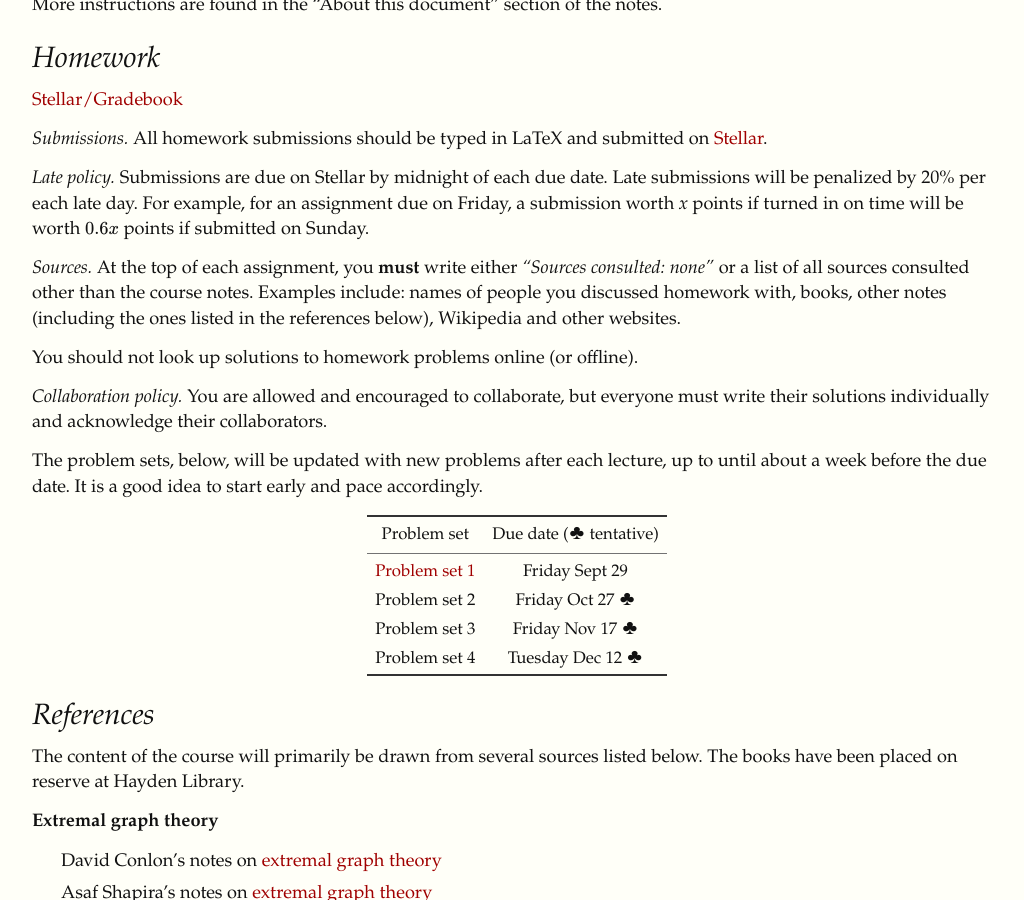
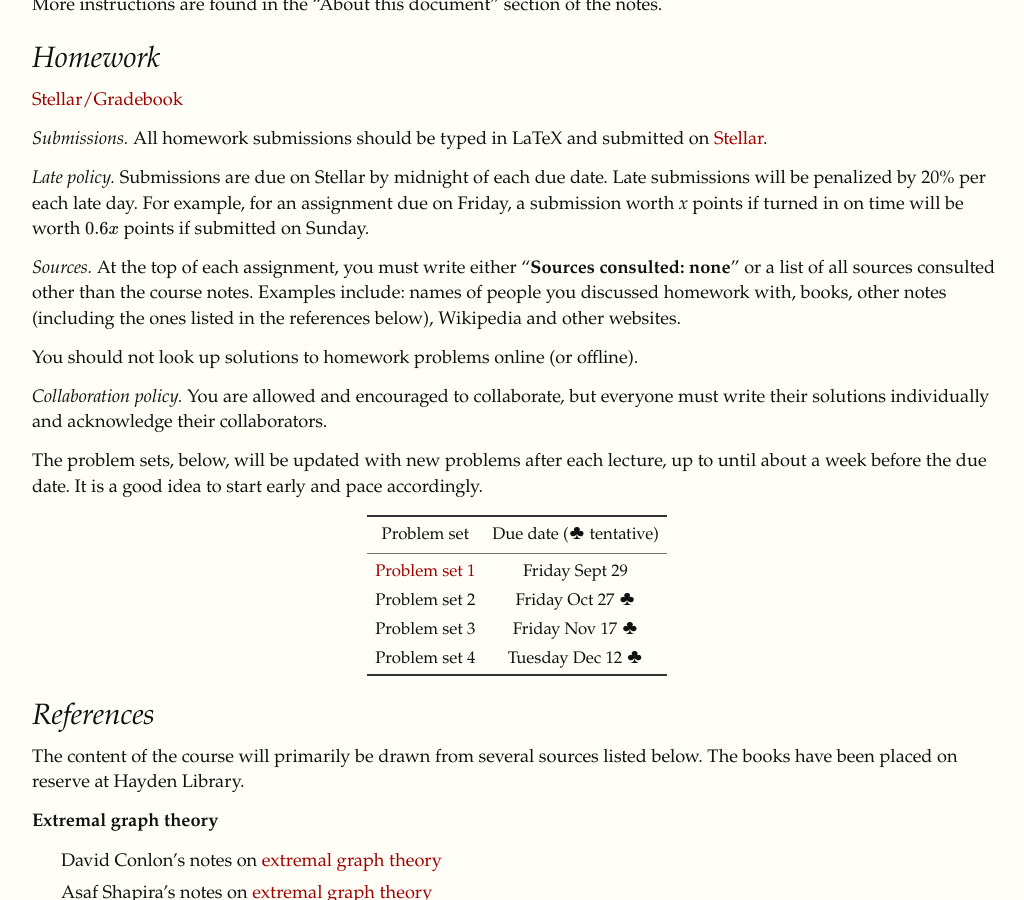
Before and after one commit to yufeizhao/yufeizhao.github.io, a Jekyll site: the page built from gtac/index.md, in a window 1280 px wide and 900 px high, scrolled down 1837 px. Shown: the whole window, without its empty margins (123-1147 px from the left). Built offline with Jekyll 4.4.1, drawn with Linux system fonts in a browser that asks for light colours; nearby versions of some CDN libraries; formulas are drawn with MathJax 3.

```diff
--- a/gtac/index.md
+++ b/gtac/index.md
@@ -77,7 +77,7 @@ _Submissions._ All homework submissions should be typed in LaTeX and submitted o
 
 _Late policy._ Submissions are due on Stellar by midnight of each due date. Late submissions will be penalized by 20% per each late day. For example, for an assignment due on Friday, a submission worth _x_ points if turned in on time will be worth $0.6x$ points if submitted on Sunday.
 
-_Sources._ At the top of each assignment, you **must** write either _"Sources consulted: none"_ or a list of all sources consulted other than the course notes. Examples include: names of people you discussed homework with, books, other notes (including the ones listed in the references below), Wikipedia and other websites.
+_Sources._ At the top of each assignment, you must write either "**Sources consulted: none**" or a list of all sources consulted other than the course notes. Examples include: names of people you discussed homework with, books, other notes (including the ones listed in the references below), Wikipedia and other websites.
 
 You should not look up solutions to homework problems online (or offline).
 
```
